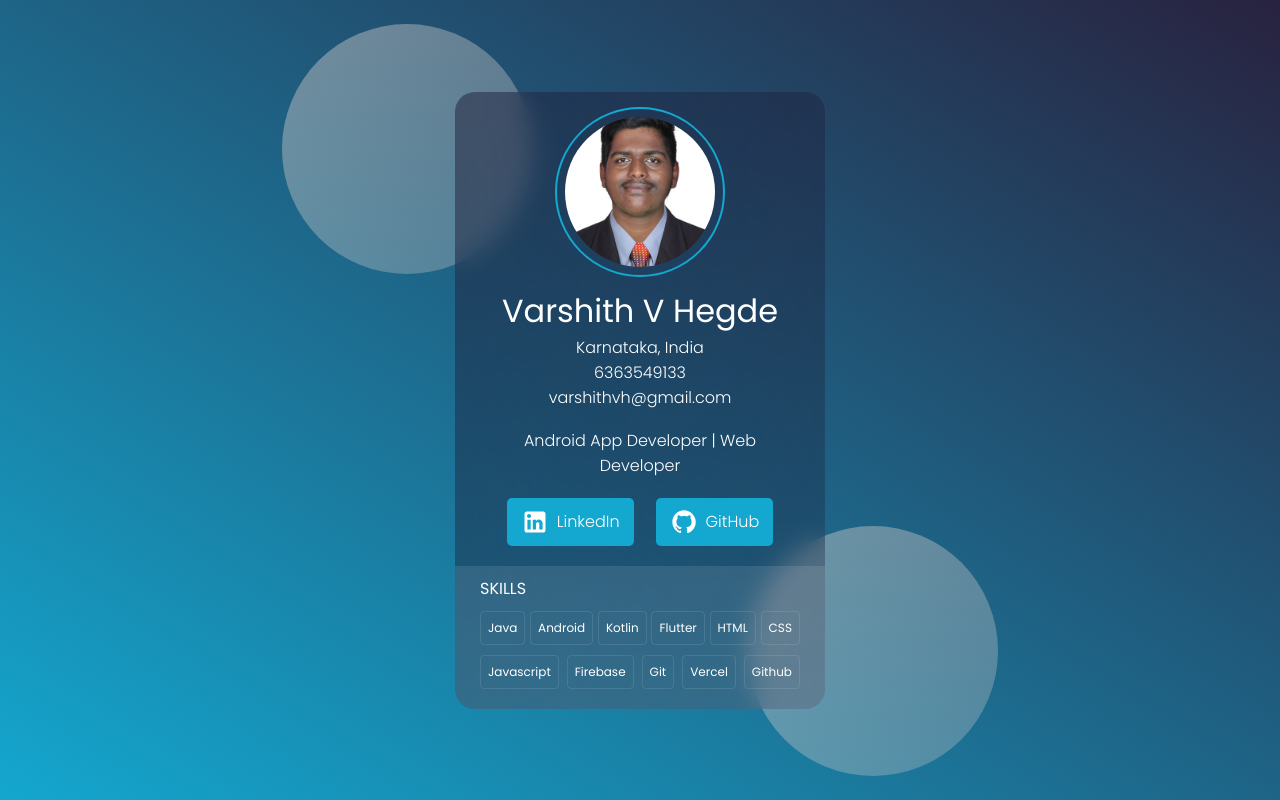
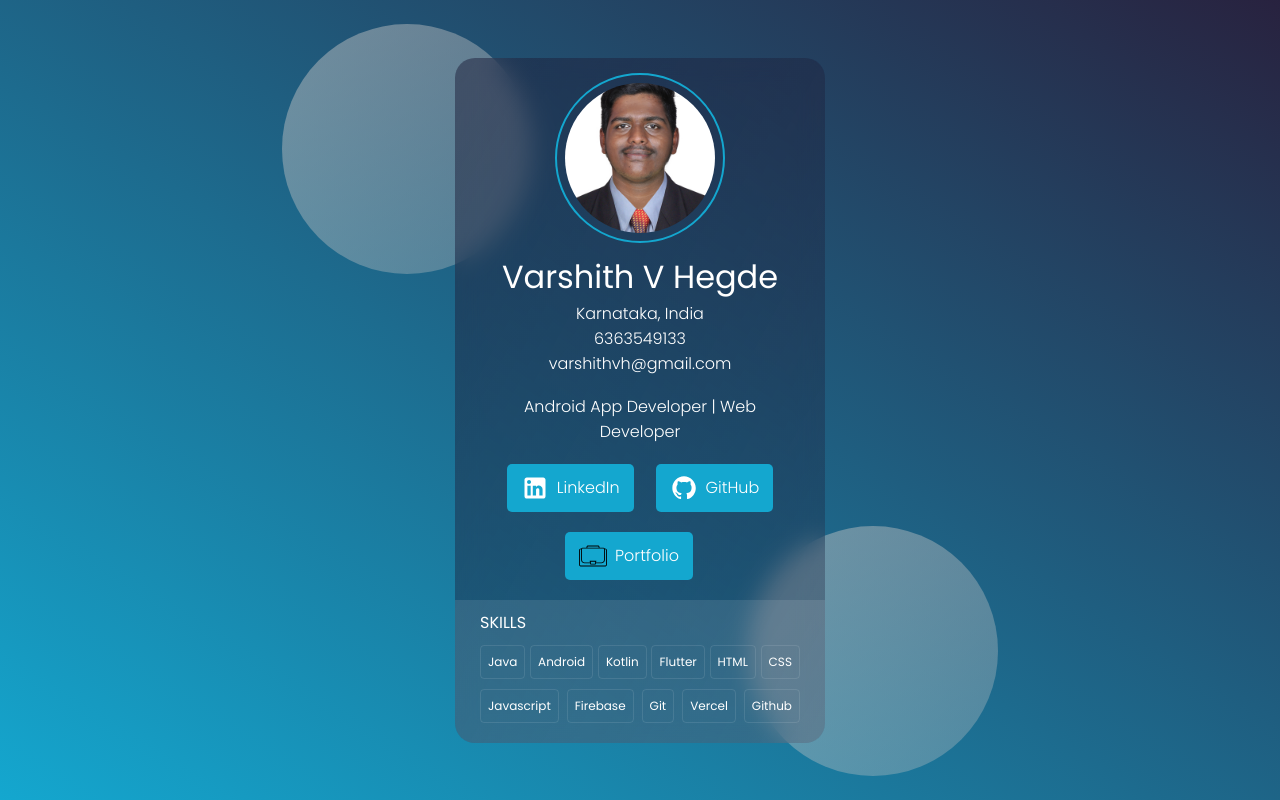
Before and after one commit to Varshithvhegde/profilecard, a plain HTML site: page index.html in a window 1280 px wide. Drawn offline with Linux system fonts and the light colour scheme.

Commit message:
portfolio added

```diff
--- a/index.html
+++ b/index.html
@@ -33,16 +33,16 @@
           </a>
 
         </div>
-        <!-- <div class="socialmedia">
-          <a href="https://www.linkedin.com/in/varshithvhegde/" target="_blank" id="linkedin">
-            <img src="./assets/linkedin.svg" alt="linkedin">
-            LinkedIn
+        <div class="socialmedia">
+          <a href="https://varshithvhegde.github.io" target="_blank" id="linkedin">
+            <img src="./assets/portfolio-svgrepo-com.svg" alt="linkedin">
+            Portfolio
           </a>
-          <a href="https://github.com/Varshithvhegde" target="_blank">
+          <!-- <a href="https://github.com/Varshithvhegde" target="_blank">
             <img src="./assets/github.svg" alt="github">
             GitHub
-          </a>
-        </div> -->
+          </a> -->
+        </div>
 
 
       </main>
```
Also changed, not shown: assets/portfolio-svgrepo-com.svg (added).
